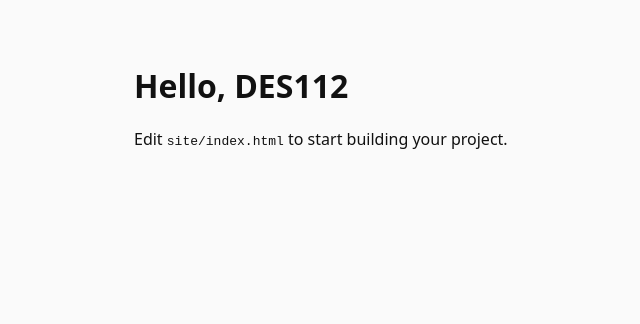
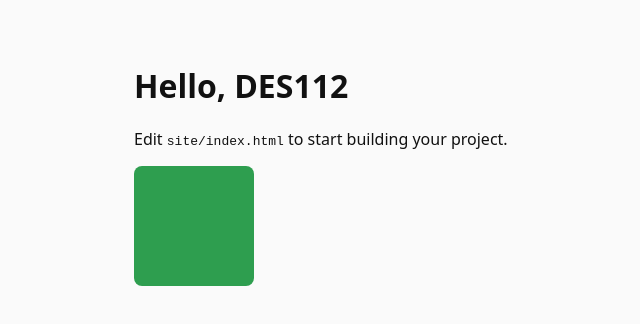
Before and after one commit to des112-f26/omar-test, a plain HTML site: page site/index.html in a window 1280 px wide. Shown: the whole page, without its empty margins (186-826 px from the left). Drawn offline with Linux system fonts and the light colour scheme.

Commit message:
Add green square with hover animation
Co-Authored-By: Claude Opus 5.5 <noreply@anthropic.com>

```diff
--- a/site/index.html
+++ b/site/index.html
@@ -10,6 +10,7 @@
   <main>
     <h1>Hello, DES112</h1>
     <p>Edit <code>site/index.html</code> to start building your project.</p>
+    <div class="square"></div>
   </main>
 </body>
 </html>
--- a/site/style.css
+++ b/site/style.css
@@ -22,3 +22,17 @@ main {
   margin: 4rem auto;
   padding: 0 1rem;
 }
+
+.square {
+  width: 120px;
+  height: 120px;
+  background: #2e9e4f;
+  border-radius: 8px;
+  /* Smoothly animate any change to transform or background */
+  transition: transform 0.3s ease, background 0.3s ease;
+}
+
+.square:hover {
+  transform: scale(1.15) rotate(15deg);
+  background: #3fcf6a;
+}
```
